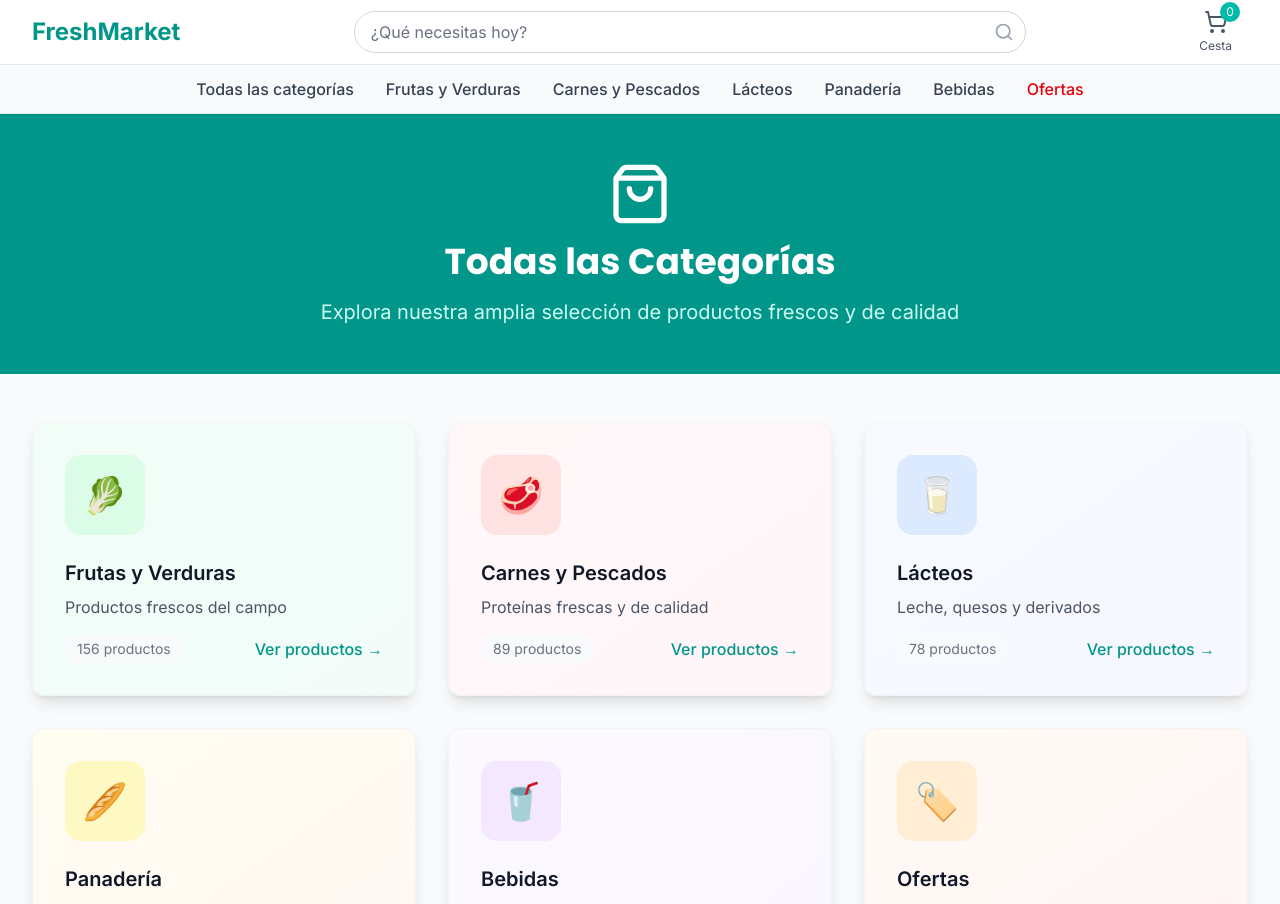
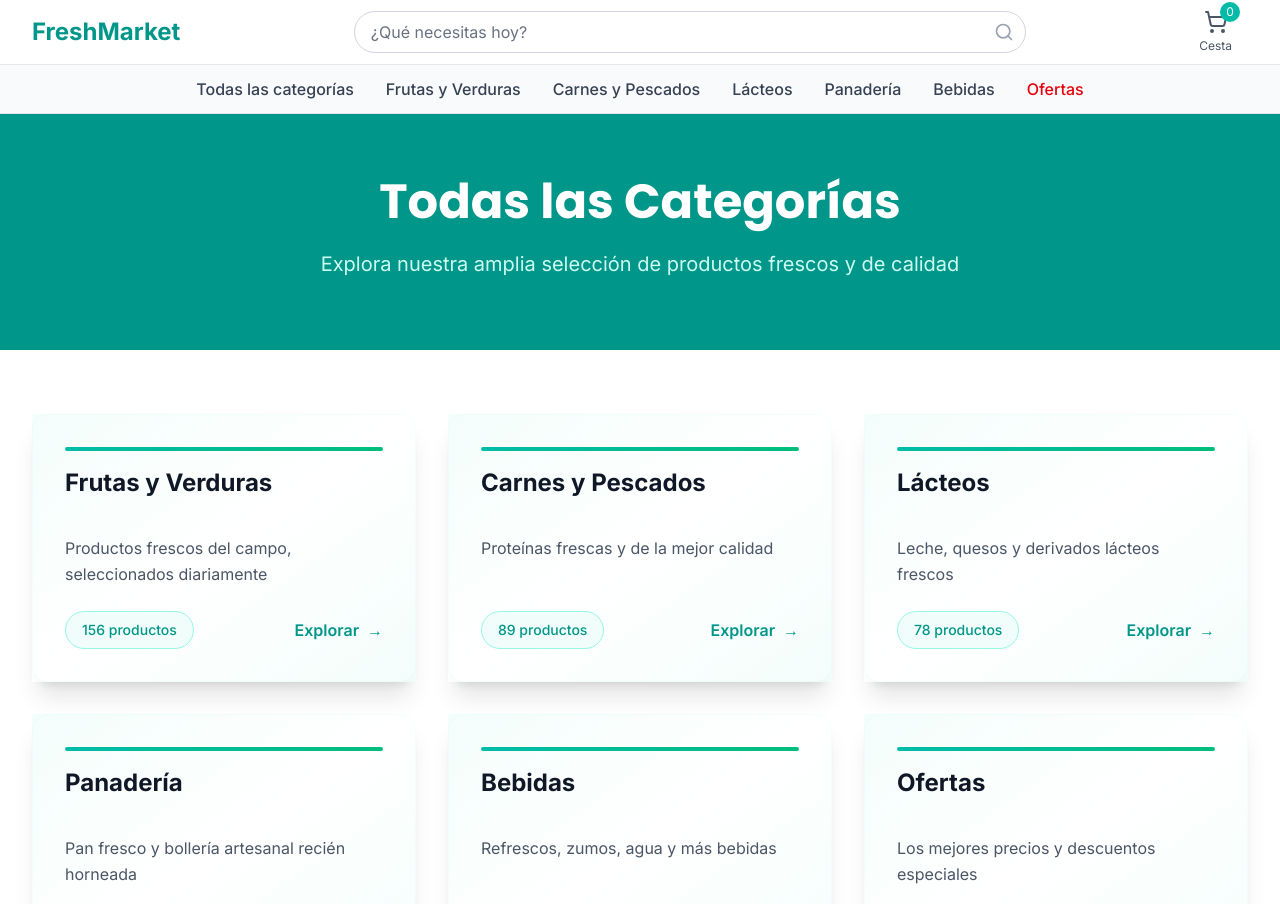
Before and after one commit to albertomarinmorales-coder/E-Commerce, a Next.js app: page /categorias in a window 1280 px wide. Shown: the top 904 px of the page. Built offline with nearby package versions, Linux system fonts and the light colour scheme.

Commit message:
fix: layout y animación de cards en categorías, altura uniforme y animación sin empujar

```diff
--- a/src/app/categorias/page.tsx
+++ b/src/app/categorias/page.tsx
@@ -6,73 +6,54 @@ export default function CategoriasPage() {
     {
       id: 'frutas-verduras',
       name: 'Frutas y Verduras',
-      description: 'Productos frescos del campo',
-      emoji: '🥬',
+      description: 'Productos frescos del campo, seleccionados diariamente',
       href: '/frutas-verduras',
-      color: 'bg-green-100',
-      gradient: 'from-green-400 to-emerald-500',
       productCount: 156
     },
     {
       id: 'carnes-pescados',
       name: 'Carnes y Pescados',
-      description: 'Proteínas frescas y de calidad',
-      emoji: '🥩',
+      description: 'Proteínas frescas y de la mejor calidad',
       href: '/carnes-pescados',
-      color: 'bg-red-100',
-      gradient: 'from-red-400 to-pink-500',
       productCount: 89
     },
     {
       id: 'lacteos',
       name: 'Lácteos',
-      description: 'Leche, quesos y derivados',
-      emoji: '🥛',
+      description: 'Leche, quesos y derivados lácteos frescos',
       href: '/lacteos',
-      color: 'bg-blue-100',
-      gradient: 'from-blue-400 to-indigo-500',
       productCount: 78
     },
     {
       id: 'panaderia',
       name: 'Panadería',
-      description: 'Pan fresco y bollería',
-      emoji: '🥖',
+      description: 'Pan fresco y bollería artesanal recién horneada',
       href: '/panaderia',
-      color: 'bg-yellow-100',
-      gradient: 'from-yellow-400 to-orange-500',
       productCount: 45
     },
     {
       id: 'bebidas',
       name: 'Bebidas',
-      description: 'Refrescos, agua y más',
-      emoji: '🥤',
+      description: 'Refrescos, zumos, agua y más bebidas',
       href: '/bebidas',
-      color: 'bg-purple-100',
-      gradient: 'from-purple-400 to-violet-500',
       productCount: 92
     },
     {
       id: 'ofertas',
       name: 'Ofertas',
-      description: 'Los mejores precios',
-      emoji: '🏷️',
+      description: 'Los mejores precios y descuentos especiales',
       href: '/ofertas',
-      color: 'bg-orange-100',
-      gradient: 'from-orange-400 to-red-500',
       productCount: 67
     }
   ];
 
   return (
-    <div className="min-h-screen bg-gray-50">
+    <div className="min-h-screen bg-teal-600">
       {/* Hero section */}
-      <div className="bg-teal-600 text-white py-12">
+      <div className="bg-teal-600 text-white py-16">
         <div className="max-w-7xl mx-auto px-4 sm:px-6 lg:px-8">
           <div className="text-center">
-            <ShoppingBag className="h-16 w-16 mx-auto mb-4" />
-            <h1 className="text-4xl font-bold font-poppins mb-4">
+            <h1 className="text-5xl font-bold font-poppins mb-6">
               Todas las Categorías
             </h1>
             <p className="text-xl text-teal-100 max-w-3xl mx-auto">
@@ -83,66 +64,75 @@ export default function CategoriasPage() {
       </div>
 
       {/* Categories grid */}
-      <div className="max-w-7xl mx-auto px-4 sm:px-6 lg:px-8 py-12">
+      <div className="bg-white border-t-8 border-b-8 border-teal-600 py-16">
+        <div className="max-w-7xl mx-auto px-4 sm:px-6 lg:px-8">
           <div className="grid grid-cols-1 md:grid-cols-2 lg:grid-cols-3 gap-8">
             {categorias.map((categoria) => {
               return (
+                <div key={categoria.id} className="h-full">
                   <Link
-                key={categoria.id}
                     href={categoria.href}
-                className="group block"
+                    className="group block h-full relative"
                   >
-                <div className="bg-white rounded-xl shadow-lg hover:shadow-2xl transition-all duration-300 transform hover:-translate-y-2 p-8 border border-gray-100 overflow-hidden relative">
-                  {/* Gradient background */}
-                  <div className={`absolute inset-0 bg-gradient-to-br ${categoria.gradient} opacity-5 group-hover:opacity-10 transition-opacity`}></div>
+                    <div className="bg-white rounded-2xl shadow-xl group-hover:shadow-2xl transition-all duration-300 group-hover:relative group-hover:-translate-y-2 group-hover:z-10 p-8 border border-teal-100 overflow-hidden h-full flex flex-col">
+                      {/* Subtle teal gradient background */}
+                      <div className="absolute inset-0 bg-gradient-to-br from-teal-50 via-white to-teal-50 opacity-80 group-hover:opacity-100 transition-opacity"></div>
 
-                  <div className="relative z-10">
-                    <div className={`inline-flex items-center justify-center w-20 h-20 rounded-2xl ${categoria.color} mb-6 group-hover:scale-110 transition-transform duration-300`}>
-                      <span className="text-4xl">{categoria.emoji}</span>
-                    </div>
-                    <h3 className="text-xl font-semibold text-gray-900 mb-2 group-hover:text-teal-600 transition-colors">
+                      <div className="relative z-10 flex flex-col h-full">
+                        {/* Clean header section */}
+                        <div className="mb-6">
+                          <div className="w-full h-1 bg-gradient-to-r from-teal-500 to-emerald-500 rounded-full mb-4 group-hover:h-2 transition-all duration-300"></div>
+                          <h3 className="text-2xl font-bold text-gray-900 mb-3 group-hover:text-teal-700 transition-colors">
                             {categoria.name}
                           </h3>
-                    <p className="text-gray-600 mb-4">
+                        </div>
+
+                        {/* Description with consistent height */}
+                        <p className="text-gray-600 mb-6 leading-relaxed flex-1 min-h-[3rem]">
                           {categoria.description}
                         </p>
-                    <div className="flex items-center justify-between">
-                      <span className="text-sm text-gray-500 bg-gray-50 px-3 py-1 rounded-full">
+
+                        {/* Footer section - always at bottom */}
+                        <div className="flex items-center justify-between mt-auto">
+                          <span className="text-sm text-teal-600 bg-teal-50 px-4 py-2 rounded-full font-medium border border-teal-200">
                             {categoria.productCount} productos
                           </span>
-                      <span className="text-teal-600 group-hover:text-teal-700 font-medium group-hover:translate-x-1 transition-all">
-                        Ver productos →
+                          <span className="text-teal-600 group-hover:text-teal-700 font-semibold group-hover:translate-x-1 transition-all flex items-center">
+                            Explorar
+                            <span className="ml-2 group-hover:ml-3 transition-all">→</span>
                           </span>
                         </div>
                       </div>
                     </div>
                   </Link>
+                </div>
               );
             })}
           </div>
         </div>
+      </div>
 
       {/* Featured section */}
-      <div className="bg-white py-12">
+      <div className="bg-teal-600 py-16">
         <div className="max-w-7xl mx-auto px-4 sm:px-6 lg:px-8">
           <div className="text-center mb-8">
-            <h2 className="text-3xl font-bold text-gray-900 mb-4">
+            <h2 className="text-3xl font-bold text-white mb-4">
               ¿Necesitas ayuda para encontrar algo?
             </h2>
-            <p className="text-gray-600 max-w-2xl mx-auto">
+            <p className="text-teal-100 max-w-2xl mx-auto">
               Usa nuestra barra de búsqueda o contacta con nuestro equipo de atención al cliente
             </p>
           </div>
           <div className="flex justify-center space-x-4">
             <Link
               href="/search"
-              className="bg-teal-600 hover:bg-teal-700 text-white px-6 py-3 rounded-lg font-medium transition-colors"
+              className="bg-white text-teal-600 hover:bg-teal-50 px-8 py-4 rounded-xl font-medium transition-all transform hover:scale-105 shadow-lg"
             >
               Buscar productos
             </Link>
             <Link
               href="/contacto"
-              className="border border-teal-600 text-teal-600 hover:bg-teal-50 px-6 py-3 rounded-lg font-medium transition-colors"
+              className="border-2 border-white text-white hover:bg-white hover:text-teal-600 px-8 py-4 rounded-xl font-medium transition-all"
             >
               Contactar
             </Link>
```
Also changed, not shown: 1 other file (tests, documents, lock files or other folders). Lines whose indentation alone changed are shown as unchanged.
